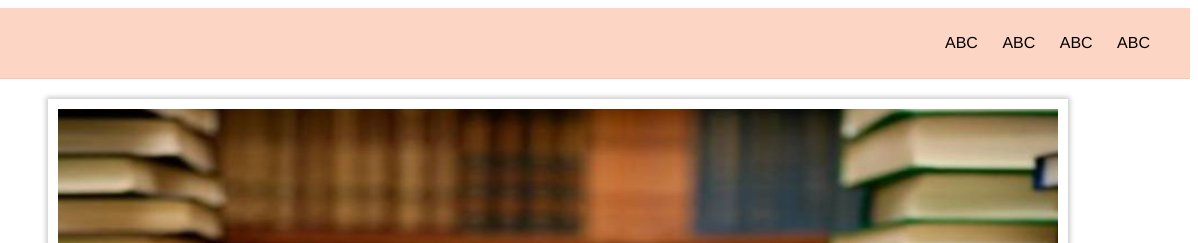
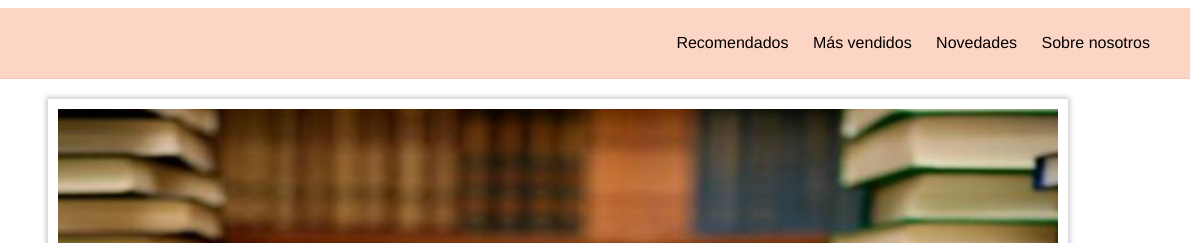
Before and after one commit to oriolmainoucunillera/m09proyecto, a plain HTML site: page index.html in a window 1280 px wide. Shown: the top 243 px of the page, 82-1280 px from the left. Drawn offline with Linux system fonts and the light colour scheme.

Commit message:
Opciones menú

```diff
--- a/index.html
+++ b/index.html
@@ -13,10 +13,10 @@
         <label for="toogle">&#9776;</label>
         <input type="checkbox" id="toogle">
         <div class="menu">
-            <a href="#">ABC</a>
-            <a href="#">ABC</a>
-            <a href="#">ABC</a>
-            <a href="#">ABC</a>
+            <a href="#">Recomendados</a>
+            <a href="#">Más vendidos</a>
+            <a href="#">Novedades</a>
+            <a href="#">Sobre nosotros</a>
         </div>
     </nav>
 
```
